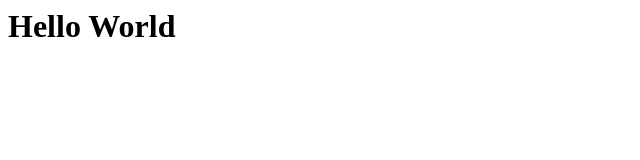
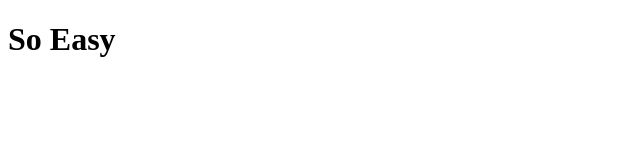
Before and after one commit to linwenjun/weapon-evolution, a plain HTML site: page index.html in a window 1280 px wide. Shown: the whole page, without its empty margins (0-640 px from the left). Drawn offline with Linux system fonts and the light colour scheme.

Commit message:
First page

```diff
--- a/index.html
+++ b/index.html
@@ -1 +1,10 @@
-<h1>Hello World</html>
+<!DOCTYPE html>
+<html lang="en">
+<head>
+    <meta charset="UTF-8">
+    <title>Document</title>
+</head>
+<body>
+    <h1>So Easy</h1>
+</body>
+</html>
```
